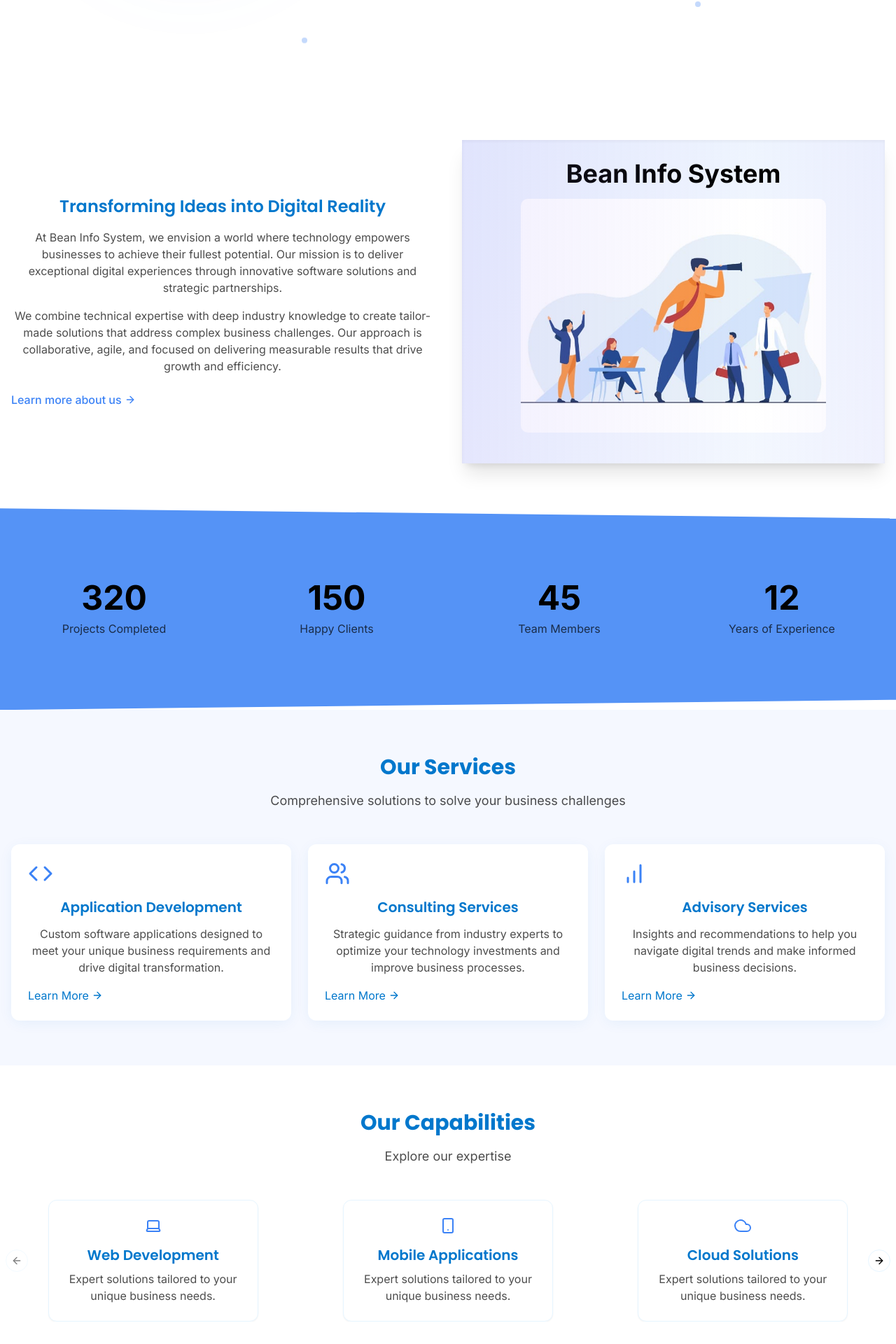
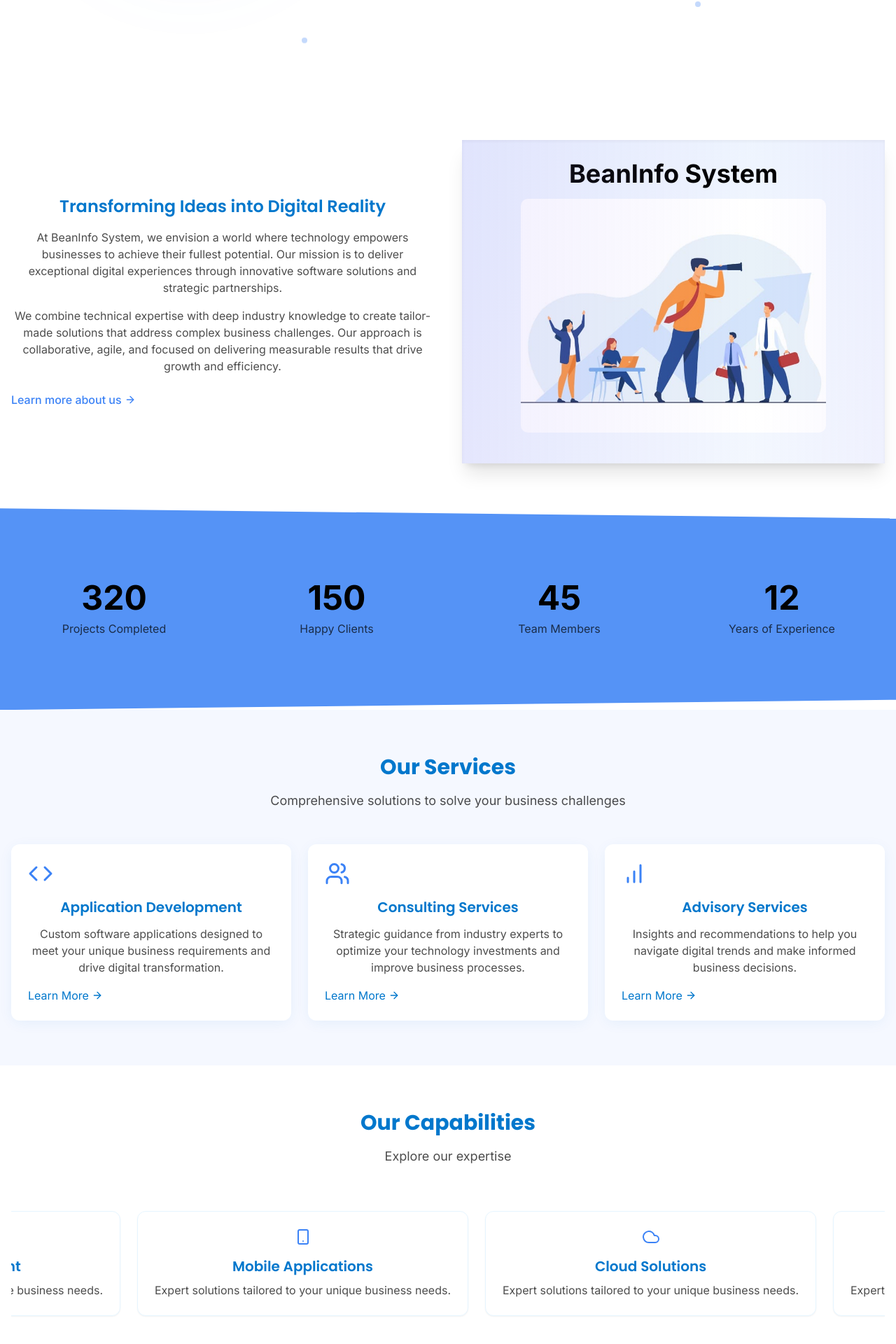
Before and after one commit to TarunkumarReddy6/bean-infosystems, a React (Vite) app: page / in a window 1280 px wide. Shown: the part 824-2744 px from the top of the page at 70% size. Built offline with nearby package versions, Linux system fonts and the light colour scheme.

Commit message:
feat: Update website content and carousel behavior
- Replaced "Bean Info System" with "BeanInfo System" across the site.
- Modified the "Our Capabilities" carousel on the home page to auto-scroll horizontally, loop infinitely, and allow manual dragging.

```diff
--- a/index.html
+++ b/index.html
@@ -4,11 +4,11 @@
   <head>
     <meta charset="UTF-8" />
     <meta name="viewport" content="width=device-width, initial-scale=1.0" />
-    <title>Bean Info System - Software Development Company</title>
-    <meta name="description" content="Bean Info System is a professional software development company specializing in application development, consulting services, and digital advisory." />
-    <meta name="author" content="Bean Info System" />
+    <title>BeanInfo System - Software Development Company</title>
+    <meta name="description" content="BeanInfo System is a professional software development company specializing in application development, consulting services, and digital advisory." />
+    <meta name="author" content="BeanInfo System" />
 
-    <meta property="og:title" content="Bean Info System - Software Development Company" />
+    <meta property="og:title" content="BeanInfo System - Software Development Company" />
     <meta property="og:description" content="Empowering digital evolution through innovative software solutions and strategic consulting." />
     <meta property="og:type" content="website" />
     <meta property="og:image" content="https://lovable.dev/opengraph-image-p98pqg.png" />
--- a/src/pages/Home.tsx
+++ b/src/pages/Home.tsx
@@ -1,3 +1,4 @@
+
 import React, { useEffect, useRef, useState } from 'react';
 import { Link } from 'react-router-dom';
 import {
@@ -26,8 +27,6 @@ import {
   Carousel,
   CarouselContent,
   CarouselItem,
-  CarouselPrevious,
-  CarouselNext,
 } from '@/components/ui/carousel';
 import Building from '@/components/ui/Building';
 import MapPin from '@/components/ui/MapPin';
@@ -35,6 +34,9 @@ import MapPin from '@/components/ui/MapPin';
 const Home = () => {
   const [scrolled, setScrolled] = useState(false);
   const heroRef = useRef<HTMLDivElement>(null);
+  const carouselRef = useRef<HTMLDivElement | null>(null);
+  const autoScrollRef = useRef<NodeJS.Timeout | null>(null);
+  const isDraggingRef = useRef(false);
 
   const words = ["Digital", "Business", "Creative", "Innovative"];
   const [currentWordIndex, setCurrentWordIndex] = useState(0);
@@ -59,6 +61,93 @@ const Home = () => {
 
     window.addEventListener('scroll', handleScroll);
     return () => window.removeEventListener('scroll', handleScroll);
+  }, []);
+
+  // Auto-scrolling carousel setup
+  useEffect(() => {
+    const startAutoScroll = () => {
+      if (carouselRef.current && !isDraggingRef.current) {
+        const scrollAmount = 1; // Adjust for slower/faster scrolling
+        carouselRef.current.scrollLeft += scrollAmount;
+
+        // Loop back to start when reaching the end
+        if (
+          carouselRef.current.scrollLeft + carouselRef.current.clientWidth >=
+          carouselRef.current.scrollWidth
+        ) {
+          carouselRef.current.scrollLeft = 0;
+        }
+      }
+
+      autoScrollRef.current = setTimeout(startAutoScroll, 20); // Adjust timing for smoother scrolling
+    };
+
+    // Start auto-scrolling
+    startAutoScroll();
+
+    return () => {
+      if (autoScrollRef.current) {
+        clearTimeout(autoScrollRef.current);
+      }
+    };
+  }, []);
+
+  // Handle manual interaction with the carousel
+  useEffect(() => {
+    const carousel = carouselRef.current;
+    if (!carousel) return;
+
+    const handleMouseDown = () => {
+      isDraggingRef.current = true;
+      if (autoScrollRef.current) clearTimeout(autoScrollRef.current);
+    };
+
+    const handleMouseUp = () => {
+      isDraggingRef.current = false;
+
+      // Resume auto-scrolling after a short delay
+      setTimeout(() => {
+        const startAutoScroll = () => {
+          if (carouselRef.current && !isDraggingRef.current) {
+            carouselRef.current.scrollLeft += 1;
+
+            if (
+              carouselRef.current.scrollLeft + carouselRef.current.clientWidth >=
+              carouselRef.current.scrollWidth
+            ) {
+              carouselRef.current.scrollLeft = 0;
+            }
+          }
+
+          autoScrollRef.current = setTimeout(startAutoScroll, 20);
+        };
+
+        startAutoScroll();
+      }, 1000); // Resume after 1 second of inactivity
+    };
+
+    const handleTouchStart = () => {
+      isDraggingRef.current = true;
+      if (autoScrollRef.current) clearTimeout(autoScrollRef.current);
+    };
+
+    const handleTouchEnd = () => {
+      handleMouseUp(); // Reuse the mouseup logic
+    };
+
+    carousel.addEventListener('mousedown', handleMouseDown);
+    carousel.addEventListener('mouseup', handleMouseUp);
+    carousel.addEventListener('mouseleave', handleMouseUp);
+    carousel.addEventListener('touchstart', handleTouchStart);
+    carousel.addEventListener('touchend', handleTouchEnd);
+
+    return () => {
+      carousel.removeEventListener('mousedown', handleMouseDown);
+      carousel.removeEventListener('mouseup', handleMouseUp);
+      carousel.removeEventListener('mouseleave', handleMouseUp);
+      carousel.removeEventListener('touchstart', handleTouchStart);
+      carousel.removeEventListener('touchend', handleTouchEnd);
+    };
   }, []);
 
   const jobOpenings = [
@@ -103,14 +192,15 @@ const Home = () => {
     { label: "Years of Experience", value: 12 }
   ];
 
-  // --- New carousel options for "Our Capabilities" section ---
-  // Embla options for 3 slides per view
-  const carouselOptions = {
-    align: 'start' as const,
-    slidesToScroll: 3,
-    dragFree: false,
-    loop: false,
-  };
+  // --- Updated capabilities array for the auto-scrolling carousel ---
+  const capabilities = [
+    { title: "Web Development", icon: Laptop },
+    { title: "Mobile Applications", icon: SmartphoneIcon },
+    { title: "Cloud Solutions", icon: CloudIcon },
+    { title: "UI/UX Design", icon: PaletteIcon },
+    { title: "Data Analytics", icon: BarChart },
+    { title: "API Integration", icon: LinkIcon }
+  ];
 
   return (
     <>
@@ -203,7 +293,7 @@ const Home = () => {
           <ScrollAnimator animation="slide-in-left" className="order-2 md:order-1">
             <h3 className="text-2xl font-semibold mb-4">Transforming Ideas into Digital Reality</h3>
             <p className="text-foreground/70 mb-4">
-              At Bean Info System, we envision a world where technology empowers businesses to achieve their fullest potential.
+              At BeanInfo System, we envision a world where technology empowers businesses to achieve their fullest potential.
               Our mission is to deliver exceptional digital experiences through innovative software solutions and strategic partnerships.
             </p>
             <p className="text-foreground/70 mb-6">
@@ -221,7 +311,7 @@ const Home = () => {
               <div className="bg-gradient-to-br from-bean/10 to-bean/5 aspect-video  flex items-center justify-center p-6 shadow-inner relative">
                 <div className="shimmer-effect"></div>
                 <div className="glass-card p-1 max-w-[80%] hover:rotate-0 transition-all duration-500">
-                    <div className="text-4xl font-bold text-center mb-4 text-gradient">Bean Info System</div>
+                    <div className="text-4xl font-bold text-center mb-4 text-gradient">BeanInfo System</div>
                     <img src="/images/career.jpg" alt="Career" className="w-full h-auto rounded-md mt-4" />
                   <div className="bg-secondary/80 h-4 rounded w-2/3 mx-auto"></div>
                 </div>
@@ -285,23 +375,18 @@ const Home = () => {
       </PageSection>
 
       <PageSection title="Our Capabilities" subtitle="Explore our expertise">
-        <div className="relative">
-          <Carousel opts={{ align: "start", slidesToScroll: 3 }}>
-            <CarouselPrevious />
-            <CarouselContent>
-              {[
-                { title: "Web Development", icon: Laptop },
-                { title: "Mobile Applications", icon: SmartphoneIcon },
-                { title: "Cloud Solutions", icon: CloudIcon },
-                { title: "UI/UX Design", icon: PaletteIcon },
-                { title: "Data Analytics", icon: BarChart },
-                { title: "API Integration", icon: LinkIcon }
-              ].map((item, index) => (
-                <CarouselItem
-                  key={index}
-                  className="flex justify-center items-center basis-full md:basis-1/3"
+        <div className="overflow-hidden relative">
+          <div
+            ref={carouselRef}
+            className="flex overflow-x-auto gap-6 py-4 scrollbar-hide cursor-grab"
+            style={{ scrollBehavior: 'smooth' }}
           >
-                  <div className="w-[300px] flex-shrink-0">
+            {/* Add duplicate items at beginning and end for seamless looping */}
+            {capabilities.map((item, index) => (
+              <div
+                key={`card-${index}`}
+                className="min-w-[300px] flex-shrink-0"
+              >
                 <Card className="h-full p-6 flex flex-col items-center justify-center text-center">
                   <div className="text-bean mb-4">
                     <item.icon size={24} />
@@ -312,11 +397,25 @@ const Home = () => {
                   </p>
                 </Card>
               </div>
-                </CarouselItem>
             ))}
-            </CarouselContent>
-            <CarouselNext />
-          </Carousel>
+            {/* Duplicate first few items to create seamless loop effect */}
+            {capabilities.slice(0, 3).map((item, index) => (
+              <div
+                key={`duplicate-${index}`}
+                className="min-w-[300px] flex-shrink-0"
+              >
+                <Card className="h-full p-6 flex flex-col items-center justify-center text-center">
+                  <div className="text-bean mb-4">
+                    <item.icon size={24} />
+                  </div>
+                  <h3 className="text-xl font-semibold mb-2">{item.title}</h3>
+                  <p className="text-foreground/70">
+                    Expert solutions tailored to your unique business needs.
+                  </p>
+                </Card>
+              </div>
+            ))}
+          </div>
         </div>
       </PageSection>
 
@@ -382,7 +481,7 @@ const Home = () => {
             </ScrollAnimator>
             <ScrollAnimator animation="fade-in" delay={200}>
               <p className="text-lg text-foreground/70 mb-8">
-                Let's discuss how Bean Info System can help your business thrive in the digital landscape.
+                Let's discuss how BeanInfo System can help your business thrive in the digital landscape.
               </p>
             </ScrollAnimator>
             <ScrollAnimator animation="fade-in" delay={400}>
```
Lines whose indentation alone changed are shown as unchanged.
